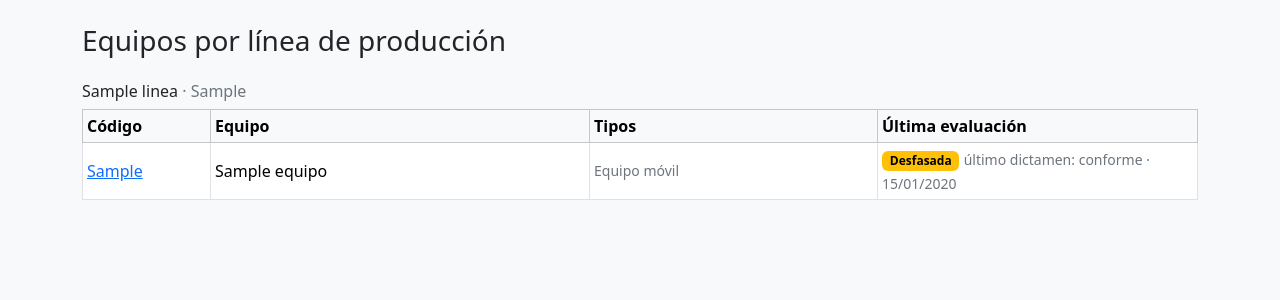
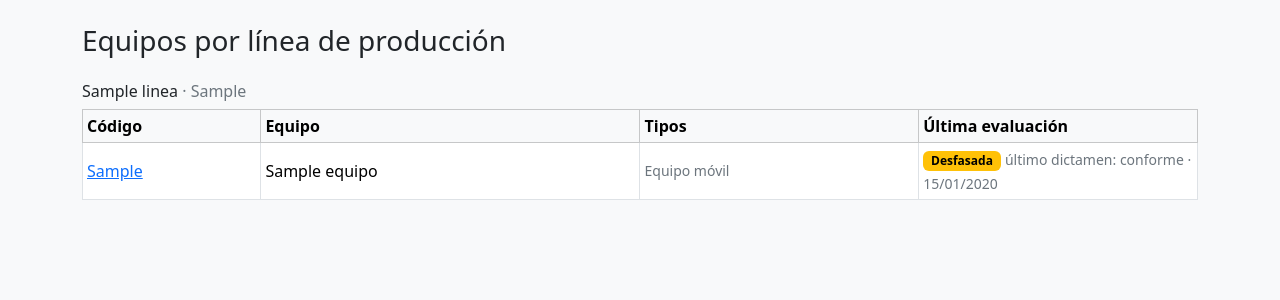
Before and after one commit to socjoseluis/tfb-rd1215, a Django app: page / in a window 1280 px wide. Shown: the part 56-356 px from the top of the page. Run offline with Django 5.2, Linux system fonts and the light colour scheme; data comes from the database, SQL or seed files in the repository; tables that the repository leaves empty hold one stand-in row (values such as "Sample post"); some libraries are stand-ins or nearby versions.

Commit message:
Adaptar el listado de equipos a pantallas estrechas
Los anchos de columna estaban fijados en unidades absolutas y sumaban más
de 700 px, de modo que en un móvil las columnas se solapaban. Pasan a
porcentajes y, por debajo de 768 px, se oculta la columna de tipos: el
tipo puede consultarse en la ficha, mientras que el estado de la
evaluación es lo que se mira en campo.

El fallo solo apareció al abrir la aplicación en un teléfono real, pese a
que el acceso multidispositivo es un requisito no funcional declarado.

Co-Authored-By: Claude Opus 4.8 <noreply@anthropic.com>

```diff
--- a/app/evaluaciones/templates/evaluaciones/_tabla_equipos.html
+++ b/app/evaluaciones/templates/evaluaciones/_tabla_equipos.html
@@ -3,16 +3,10 @@ Tabla de equipos reutilizada por la portada, tanto para los de cada línea
 como para los que no tienen línea asignada. Espera una variable «equipos».
 {% endcomment %}
 {% comment %}
-Los anchos van fijados para que todas las tablas de la portada —una por
-línea, más la de los equipos sin línea— alineen sus columnas entre sí.
+Los anchos de columna y su comportamiento en pantallas estrechas se definen en
+base.html, sobre la clase tabla-equipos.
 {% endcomment %}
-<table class="table table-sm table-bordered align-middle bg-white" style="table-layout: fixed;">
-    <colgroup>
-        <col style="width: 8rem;">
-        <col>
-        <col style="width: 18rem;">
-        <col style="width: 20rem;">
-    </colgroup>
+<table class="table table-sm table-bordered align-middle bg-white tabla-equipos">
     <thead class="table-light">
         <tr>
             <th scope="col">Código</th>
--- a/app/evaluaciones/templates/evaluaciones/base.html
+++ b/app/evaluaciones/templates/evaluaciones/base.html
@@ -6,6 +6,27 @@
     <title>{% block titulo %}Evaluación de equipos{% endblock %}</title>
     {# Bootstrap 5.3.3 (MIT), servido en local para no depender de una red externa. #}
     <link rel="stylesheet" href="{% static 'evaluaciones/bootstrap.min.css' %}">
+    <style>
+        /* Anchos iguales en las cuatro tablas de la portada, una por línea de
+           producción: así sus columnas quedan alineadas entre sí. Los anchos
+           solo se respetan con table-layout fijo. */
+        .tabla-equipos { table-layout: fixed; }
+        .tabla-equipos th:nth-child(1), .tabla-equipos td:nth-child(1) { width: 16%; }
+        .tabla-equipos th:nth-child(2), .tabla-equipos td:nth-child(2) { width: 34%; }
+        .tabla-equipos th:nth-child(3), .tabla-equipos td:nth-child(3) { width: 25%; }
+        .tabla-equipos th:nth-child(4), .tabla-equipos td:nth-child(4) { width: 25%; }
+
+        /* En pantallas estrechas no caben cuatro columnas de texto sin partir
+           palabras. Se oculta la de tipos, que puede consultarse en la ficha
+           del equipo, y el ancho se reparte entre las tres que importan en
+           campo: qué equipo es y en qué estado está su evaluación. */
+        @media (max-width: 767.98px) {
+            .tabla-equipos th:nth-child(3), .tabla-equipos td:nth-child(3) { display: none; }
+            .tabla-equipos th:nth-child(1), .tabla-equipos td:nth-child(1) { width: 22%; }
+            .tabla-equipos th:nth-child(2), .tabla-equipos td:nth-child(2) { width: 44%; }
+            .tabla-equipos th:nth-child(4), .tabla-equipos td:nth-child(4) { width: 34%; }
+        }
+    </style>
 </head>
 <body class="bg-body-tertiary">
     <nav class="navbar navbar-expand navbar-dark bg-dark">
```
